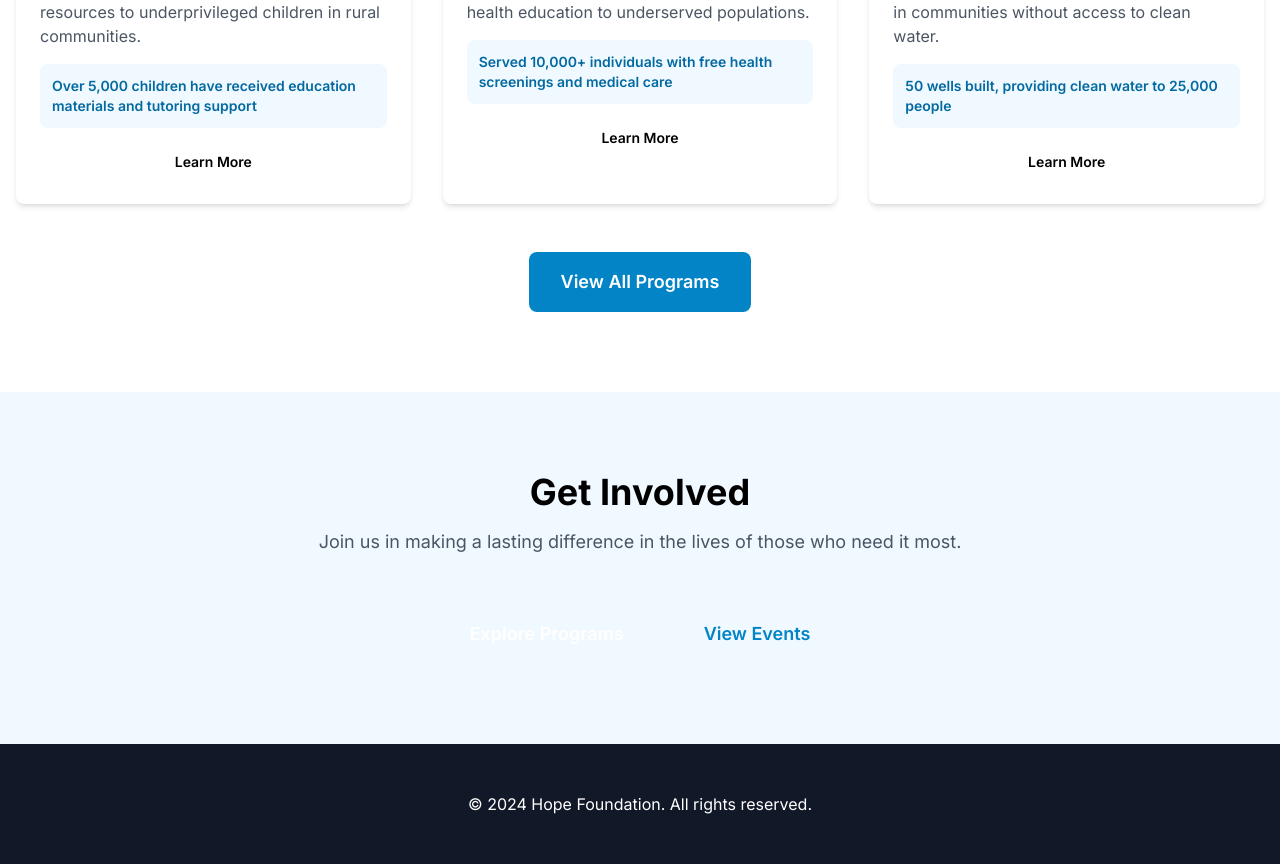
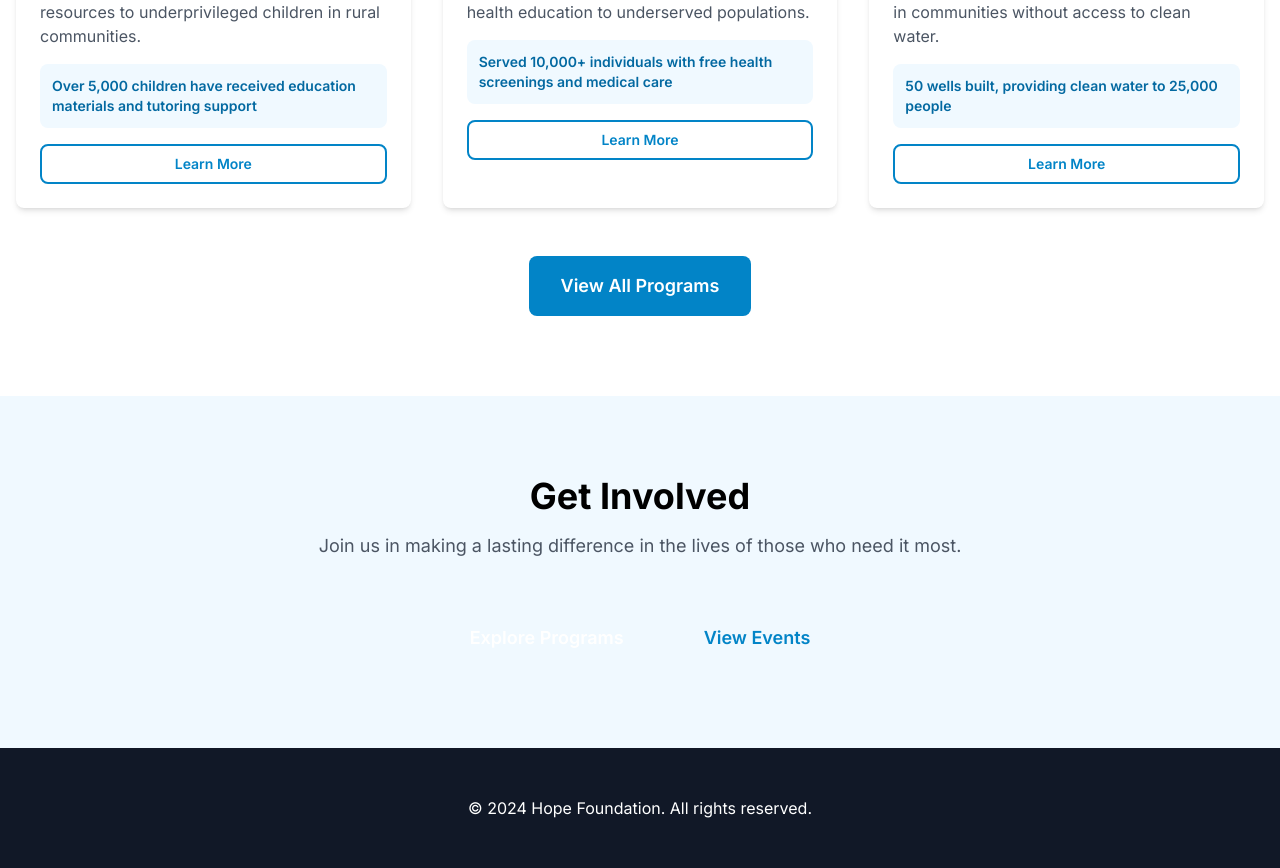
Before and after one commit to NRGoranov/nonprofit-website, a Next.js app: page / in a window 1280 px wide. Shown: the part 1400-2268 px from the top of the page. Built offline with nearby package versions, Linux system fonts and the light colour scheme.

Commit message:
Fix button colors visibility and hide scrollbar

```diff
--- a/app/globals.css
+++ b/app/globals.css
@@ -30,3 +30,20 @@ body {
     text-wrap: balance;
   }
 }
+
+/* Hide scrollbar for Chrome, Safari and Opera */
+::-webkit-scrollbar {
+  display: none;
+}
+
+/* Hide scrollbar for IE, Edge and Firefox */
+html {
+  -ms-overflow-style: none;  /* IE and Edge */
+  scrollbar-width: none;  /* Firefox */
+}
+
+body {
+  -ms-overflow-style: none;  /* IE and Edge */
+  scrollbar-width: none;  /* Firefox */
+  overflow: -moz-scrollbars-none;  /* Firefox */
+}
--- a/components/common/Button.tsx
+++ b/components/common/Button.tsx
@@ -36,8 +36,8 @@ export default function Button({
     lg: 'px-8 py-4 text-lg',
   };
 
-  // When className is provided, use it for styling; otherwise use variant
-  const variantStyles = className ? '' : variants[variant];
+  // When className is provided, it overrides the variant but we still apply base variant if not overridden
+  const variantStyles = className && className.includes('bg-') ? '' : variants[variant];
   const classes = `${baseStyles} ${sizes[size]} ${variantStyles} ${className}`;
 
   if (href) {
```
